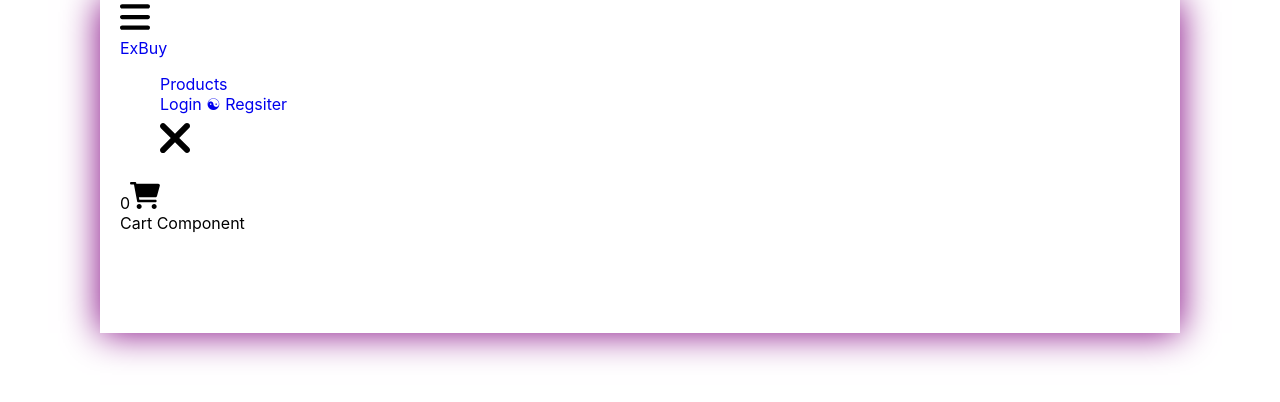
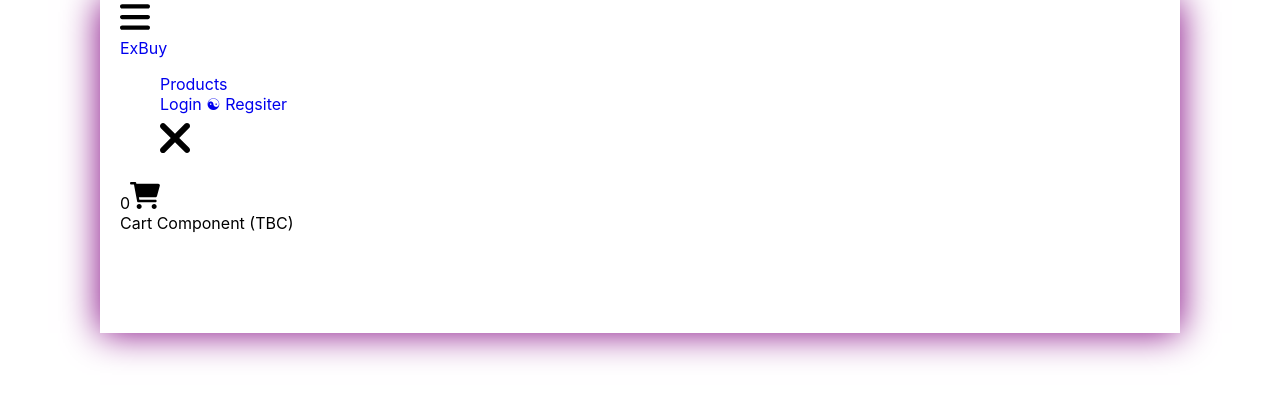
Before and after one commit to MuhammadAhmed-1855/ExBuy, a React (Create React App) app in the folder client/: page /cart in a window 1280 px wide. Shown: the top 402 px of the page. Built offline with nearby package versions, Linux system fonts and the light colour scheme; no server answers.

Commit message:
Cart and Category Creation Version 05

```diff
--- a/client/src/components/mainpages/cart/Cart.js
+++ b/client/src/components/mainpages/cart/Cart.js
@@ -3,7 +3,7 @@ import React from "react";
 function Cart() {
     return(
         <div>
-            Cart Component
+            Cart Component (TBC)
         </div>
     )
 };
```
